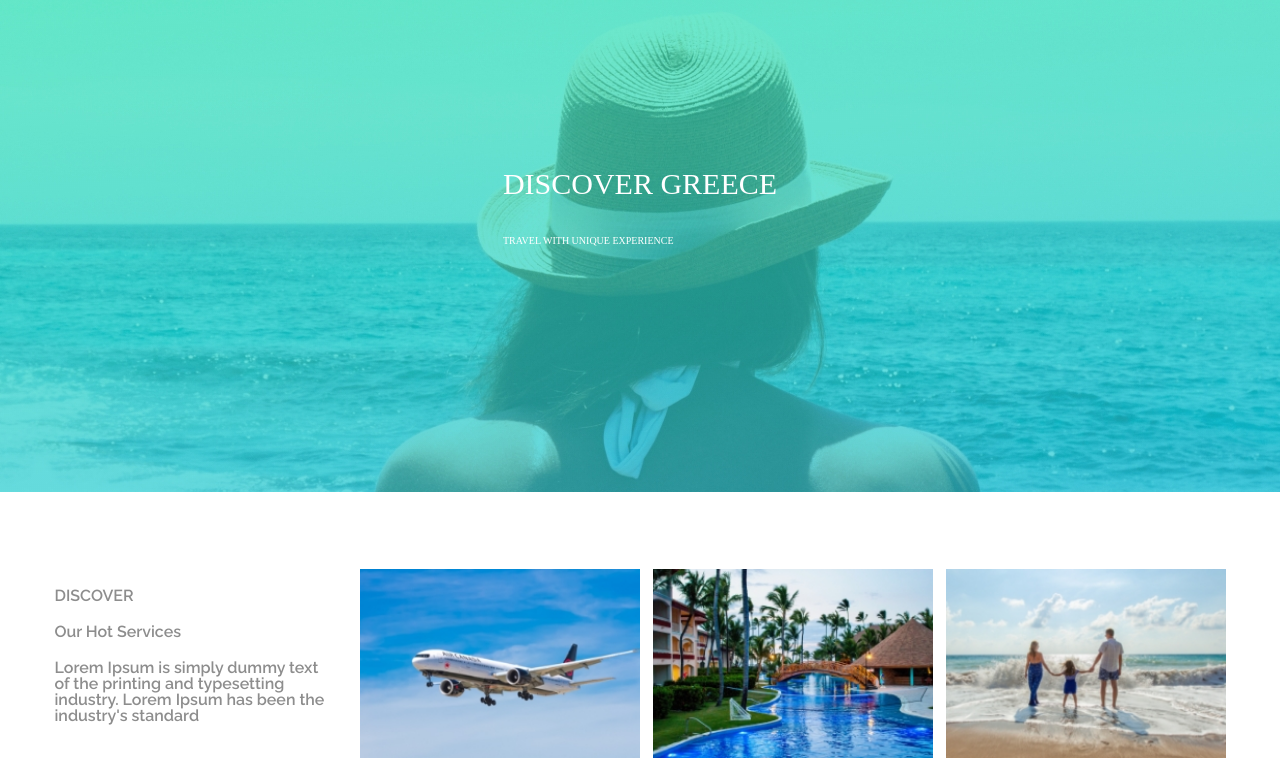
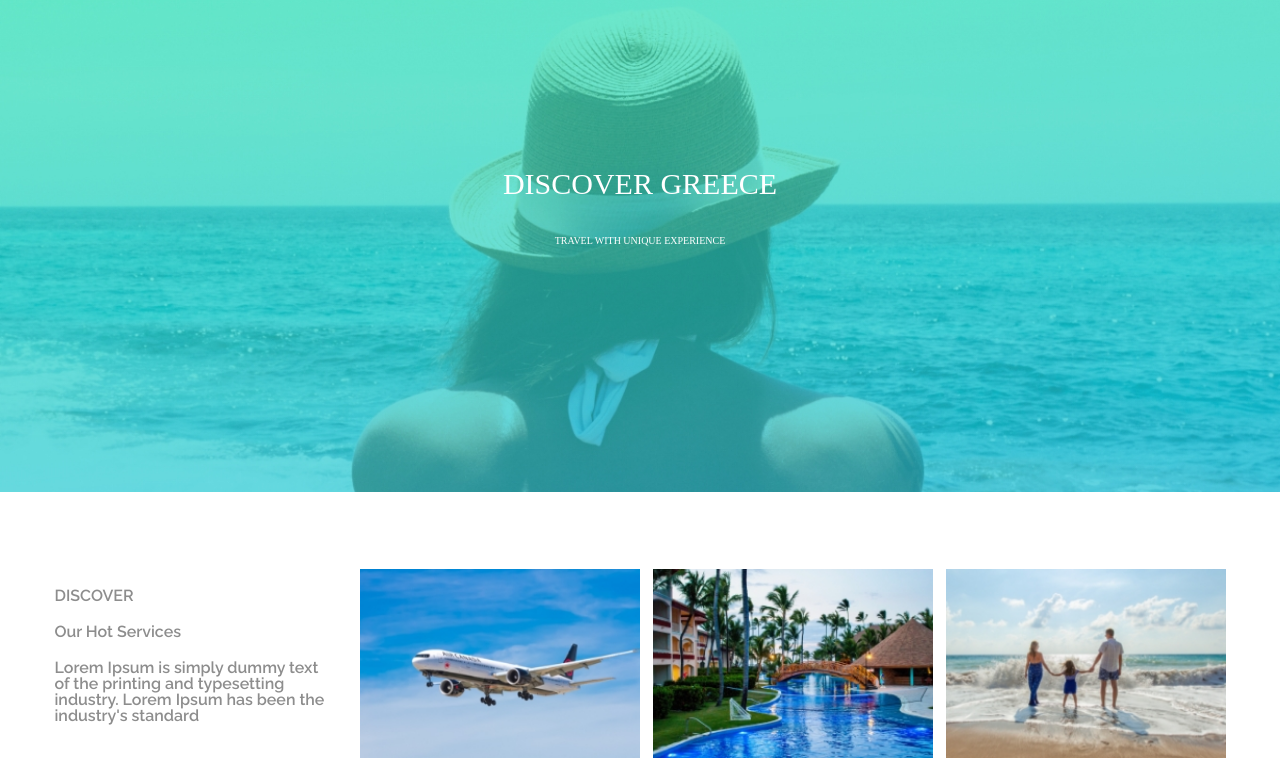
Before and after one commit to Sophokoti/Homework-8, a plain HTML site: page index.html in a window 1280 px wide. Shown: the part 78-838 px from the top of the page. Drawn offline with Linux system fonts and the light colour scheme.

Commit message:
Update style.css

```diff
--- a/css/style.css
+++ b/css/style.css
@@ -34,6 +34,7 @@
 
 .bg-image {
 	background-image: url(../images/banner.jpg);
+	background-size: cover;
 	height: 570px;
 	width: 100%;
 	background-repeat: no-repeat;
@@ -58,6 +59,7 @@ margin-bottom: 37px;}
 
 .h3 {font-size: 10px;
 	color:#FFF;
+	text-align: center;
 	}
 
 /*section-2*/
```
